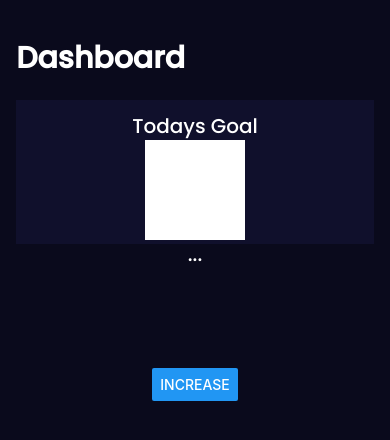
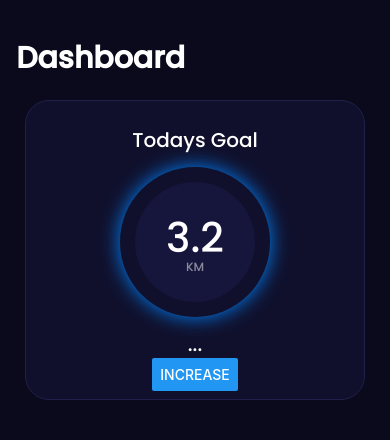
Before and after one commit to abbindustrigymnasium/flutter-iot-projekt-barnspring, a React Native app: screen / in a window 390 px wide. Shown: the top 440 px of the page. Built offline with nearby package versions, Linux system fonts and the light colour scheme.

Commit message:
Din mamma e stört snygg

```diff
--- a/App.jsx
+++ b/App.jsx
@@ -4,7 +4,16 @@ import ProgressCircle from './progressCircle.jsx';
 import { useFonts } from 'expo-font';
 
 const App = () => {
-  const [todaysGoal, setTodaysGoal] = useState(3.6);
+
+  const shadowStyle = {
+    shadowColor: '#0085FF',
+    shadowRadius: 20,
+    shadowOpacity: 1,
+  };
+  const borderStyle = {
+    borderRadius: 100,
+    overflow: 'hidden',
+  };
 
   let [fontsLoaded] = useFonts({
     'PM': require('./assets/fonts/Poppins-Medium.ttf'),
@@ -12,10 +21,10 @@ const App = () => {
     'PSB': require('./assets/fonts/Poppins-SemiBold.ttf'),
     'PB': require('./assets/fonts/Poppins-Bold.ttf'),
   });
-  const [progress, setProgress] = useState(0); // Progress bar 0-100 sen repeatar den alltså 101 = 1
+  const [todaysGoal, setTodaysGoal] = useState(0); // Progress bar 0-size sen repeatar den alltså size+1 = 1
 
   const handlePress = () => {
-    setProgress(progress + 10);
+    setTodaysGoal(todaysGoal + 10);
   };
 
   if (!fontsLoaded) {
@@ -28,21 +37,32 @@ const App = () => {
         <Text className="text-white text-3xl font-[PM] font-semibold">
           Dashboard
         </Text>
-      <View className=" w-full h-36 bg-[#10102C] mt-6 flex justify-center items-center">
+      <View className="w-full flex justify-center items-center">
+        <View className="bg-[#10102C] mt-6 flex justify-center items-center w-[95%] h-[300px] rounded-3xl border-[#20204C] border">
           <View className=" w-full h-5/6 flex items-center justify-between">
             <Text className="text-white text-xl font-[PM]">
               Todays Goal
             </Text>
-          <View className=" w-[100px] h-[100px] bg-white">
-            <Text className="text-white text-xl font-[PM]">{todaysGoal}</Text>
+            <View className="relative flex justify-center items-center w-36 h-44">
+              <View className=" bg-LB w-[120px] h-[120px] absolute rounded-full">
+              </View>
+            <View className="absolute flex justify-center items-center">
+              <Text className="text-white text-[41px] font-[PM] top-[5px]">
+                3.2
+              </Text>
+              <Text className="text-white text-[12px] top-[-5px] opacity-50 font-[PM]">
+                KM
+              </Text>
+              </View>
+              <View className=" -rotate-90" style={[shadowStyle, borderStyle]}>
+                <ProgressCircle progress={todaysGoal} size={150} strokeWidth={10} color="#0085FF" />
+              </View>
             </View>
             <Text className="text-white text-xl font-[PM]">
               ...
             </Text>
-          <View className=" -rotate-90">
-            <ProgressCircle progress={progress} size={100} strokeWidth={10} color="#007AFF" />
+              <Button title="Increase" onPress={handlePress} />
           </View>
-            <Button title="Increase" onPress={handlePress} />
         </View>
         </View>
       </View>
--- a/progressCircle.jsx
+++ b/progressCircle.jsx
@@ -7,11 +7,12 @@ const ProgressCircle = ({ progress, size, strokeWidth, color }) => {
   const radius = (size - strokeWidth) / 2;
   const center = size / 2;
 
+
   useEffect(() => {
     setCircumference(2 * Math.PI * radius);
   }, []);
 
-  const progressOffset = circumference - (progress / 100) * circumference;
+  const progressOffset = circumference - (progress / size) * circumference;
   return (
     <View>
       <Svg width={size} height={size}>
@@ -24,6 +25,7 @@ const ProgressCircle = ({ progress, size, strokeWidth, color }) => {
           fill="none"
           strokeDasharray={`${circumference} ${circumference}`}
           strokeDashoffset={progressOffset}
+          strokeLinecap="round"
         />
       </Svg>
     </View>
--- a/tailwind.config.js
+++ b/tailwind.config.js
@@ -8,7 +8,8 @@ module.exports = {
       },
       colors: {
         LB : "#16163C",
-        DB : "#0A0A1C"
+        DB : "#0A0A1C",
+        Border: "7C7CFF"
       }
     },
   },
```
Lines whose indentation alone changed are shown as unchanged.
